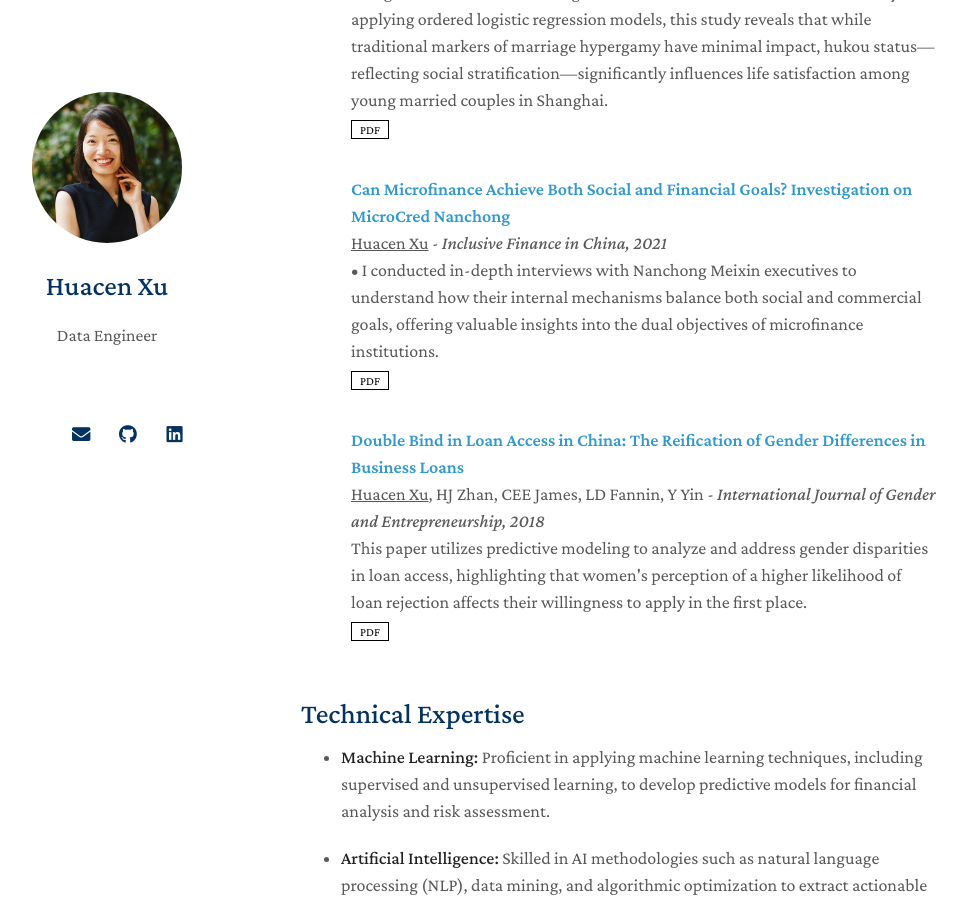
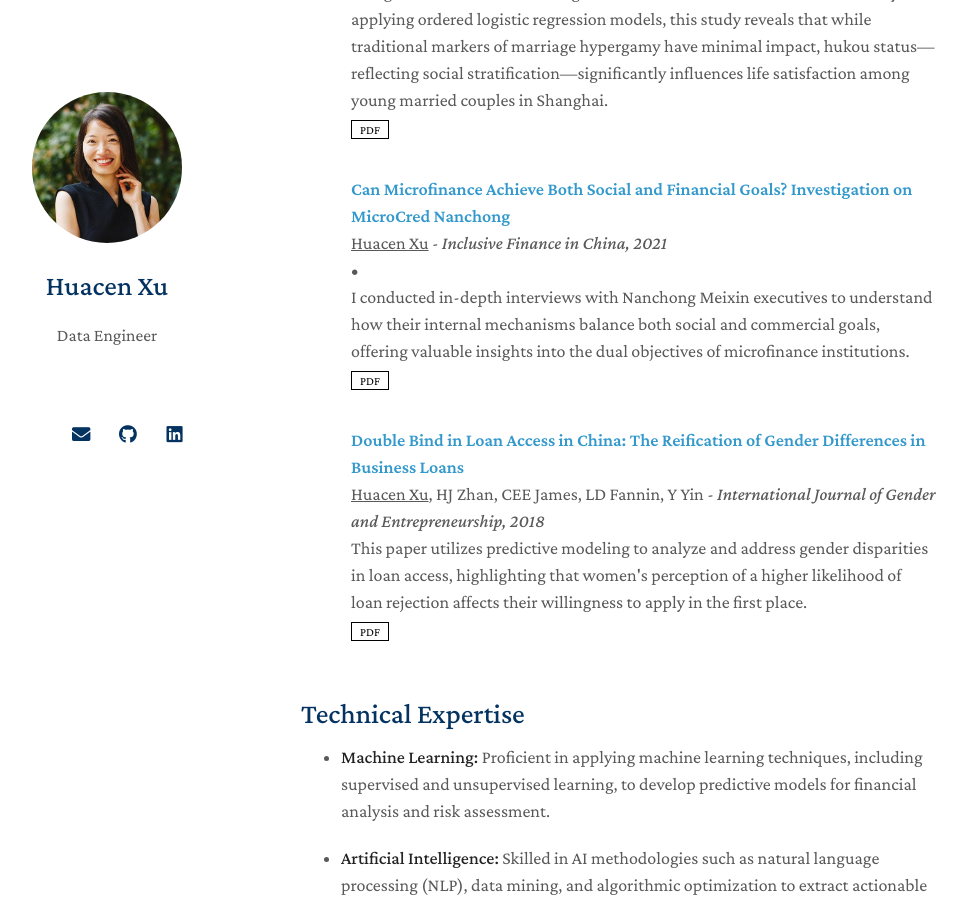
Before and after one commit to huacenxu/huacenxu.github.io, a Jekyll site: the page built from index.md, in a window 1280 px wide and 900 px high, scrolled down 1526 px. Shown: the whole window, without its empty margins (169-1136 px from the left). Built offline with Jekyll 4.4.1, drawn with Linux system fonts in a browser that asks for light colours; nearby versions of some CDN libraries; a style sheet for code colours, icons or effects is not loaded; our own code applies the rules of GitHub Pages for plain Markdown files.

Commit message:
updated code

```diff
--- a/_data/publications.yml
+++ b/_data/publications.yml
@@ -19,7 +19,7 @@ main:
 
   - title: "Can Microfinance Achieve Both Social and Financial Goals? Investigation on MicroCred Nanchong"
     authors: <u>Huacen Xu</u> - <i>Inclusive Finance in China, 2021</i>
-    conference: '•  I conducted in-depth interviews with Nanchong Meixin executives to understand how their internal mechanisms balance both social and commercial goals, offering valuable insights into the dual objectives of microfinance institutions.'
+    conference: '•<br>I conducted in-depth interviews with Nanchong Meixin executives to understand how their internal mechanisms balance both social and commercial goals, offering valuable insights into the dual objectives of microfinance institutions.'
     pdf: https://scholar.google.com/citations?view_op=view_citation&hl=en&user=Q0wjoTYAAAAJ&citation_for_view=Q0wjoTYAAAAJ:d1gkVwhDpl0C
 
   - title: "Double Bind in Loan Access in China: The Reification of Gender Differences in Business Loans"
```
